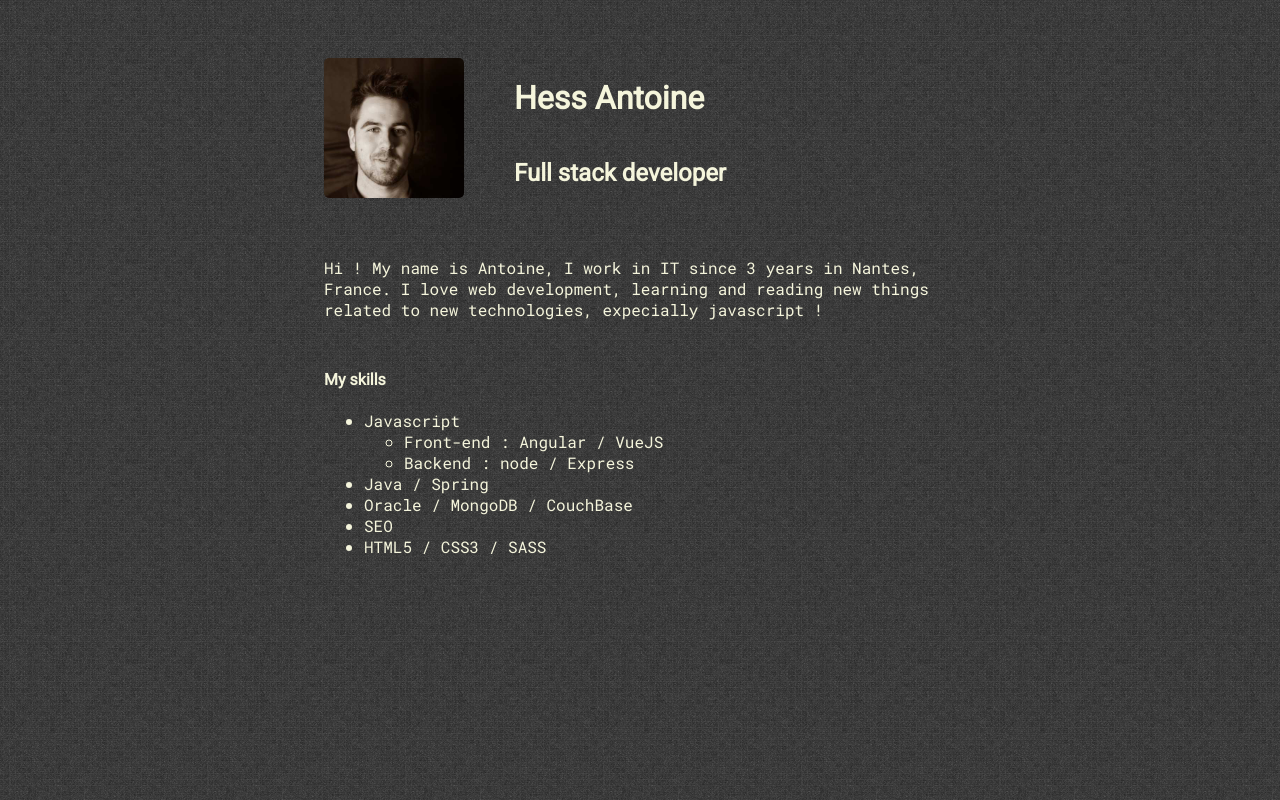
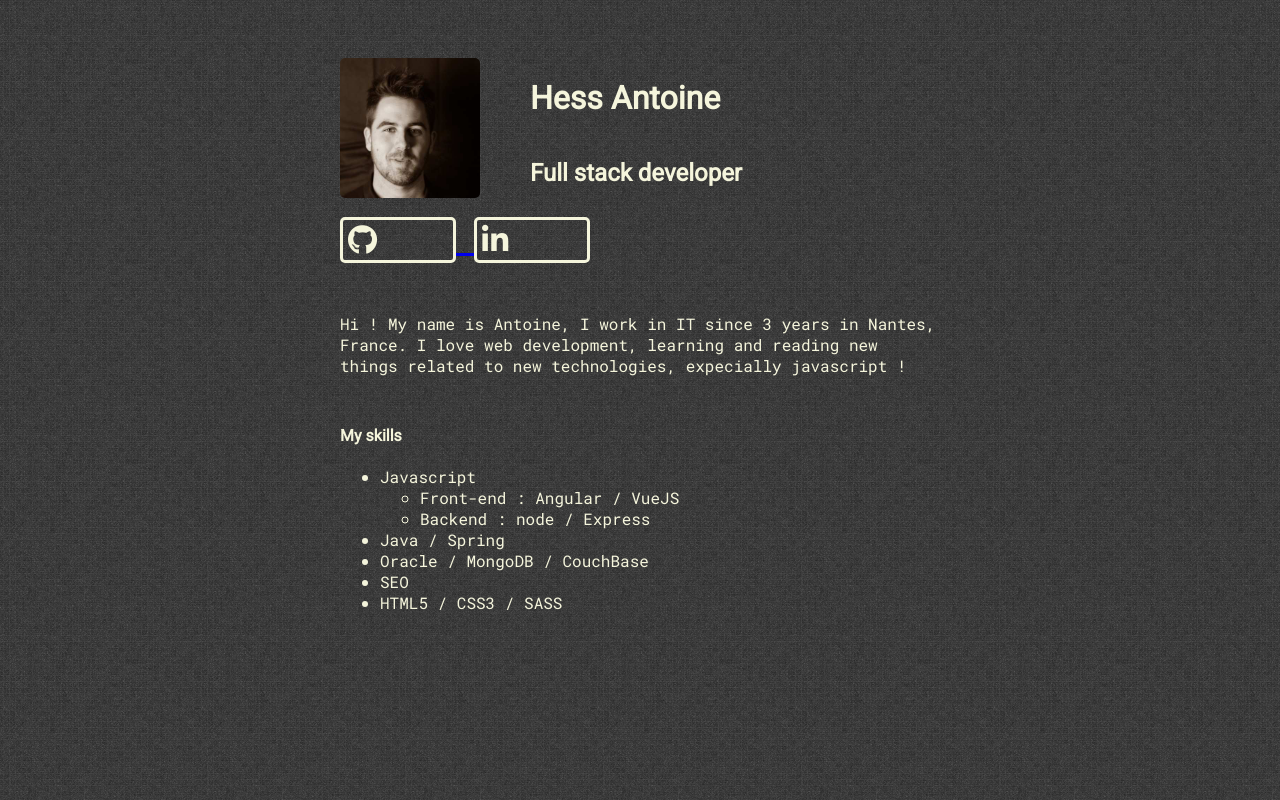
Before and after one commit to L4brax/hess, a plain HTML site: page index.html in a window 1280 px wide. Drawn offline with Linux system fonts and the light colour scheme.

Commit message:
added css, social buttons.

```diff
--- a/index.html
+++ b/index.html
@@ -7,6 +7,7 @@
   <meta name="viewport" content="width=device-width, initial-scale=1">
   <link rel="stylesheet" type="text/css" media="screen" href="main.css" />
   <link href="https://fonts.googleapis.com/css?family=Roboto|Roboto+Mono" rel="stylesheet">
+  <link rel="stylesheet" href="https://use.fontawesome.com/releases/v5.1.1/css/all.css" integrity="sha384-O8whS3fhG2OnA5Kas0Y9l3cfpmYjapjI0E4theH4iuMD+pLhbf6JI0jIMfYcK3yZ" crossorigin="anonymous">
 </head>
 <body>
   <div class="container">
@@ -19,6 +20,15 @@
         <h2>Full stack developer</h2>
       </div>
     </div>
+
+    <section id="logos">
+      <a href="https://github.com/L4brax" target="_blank">
+        <i class="fab fa-github"></i>
+      </a>
+      <a href="https://www.linkedin.com/in/antoinehess/" target="_blank">
+        <i class="fab fa-linkedin-in"></i>
+      </a>
+    </section>
 
     <section>
       <p>
--- a/main.css
+++ b/main.css
@@ -8,7 +8,7 @@ body {
 
 .container {
   padding-top: 50px;
-  width: 50%;
+  width: 600px;
 }
 
 img {
@@ -40,3 +40,25 @@ section {
 h1, h2, h3, h4 {
   font-family: 'Roboto', sans-serif;
 }
+
+#logos {
+  margin-top: 10px;
+  font-size: 30px;
+}
+
+#logos > a > i {
+  padding: 5px;
+  border: 3px solid beige;
+  border-radius: 5px;
+  max-width: 100px;
+  width: 100%;
+  color: beige;
+  -webkit-transition:  max-width 2s;
+  transition : max-width 0.1s;
+}
+
+#logos > a > i:hover {
+  background-color: beige;
+  color: #3b3b3b;
+  max-width: 120px;
+}
```
